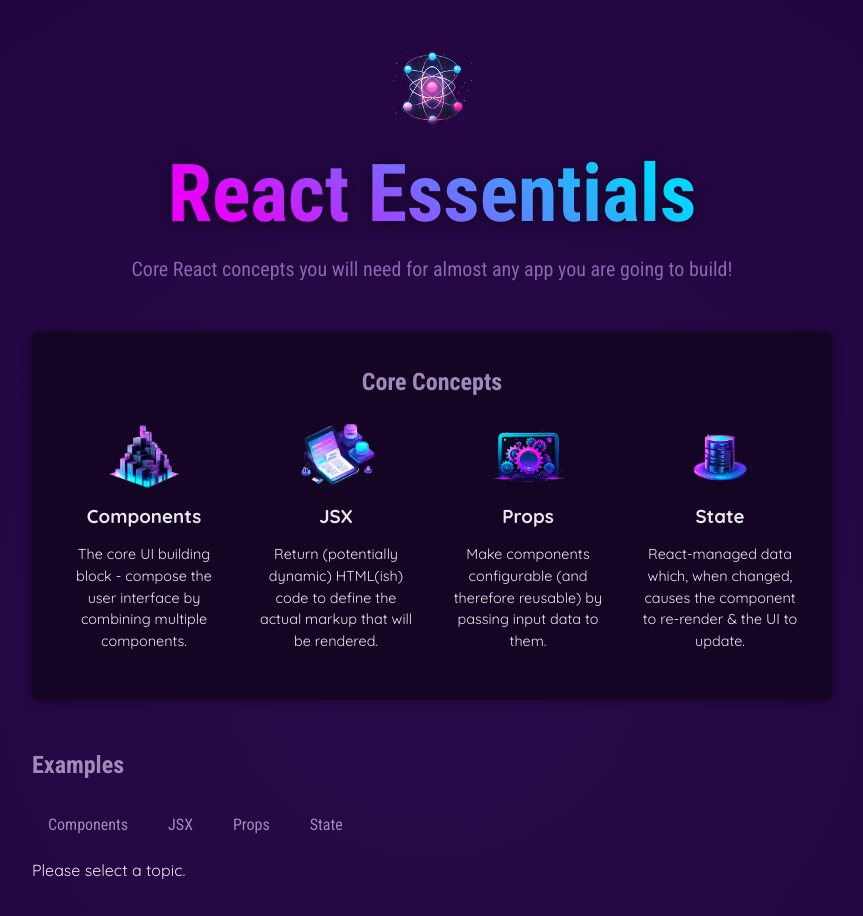
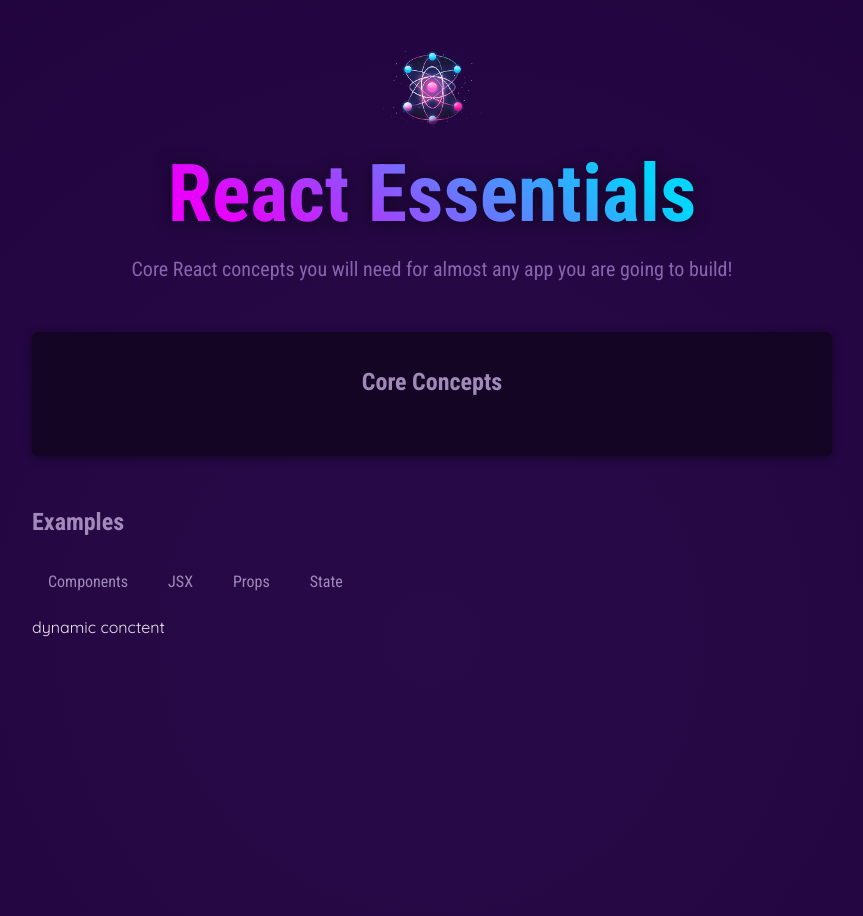
Before and after one commit to saloni24gupta/50daysproject4, a React (Vite) app in the folder 01-starting-project/: page / in a window 1280 px wide. Shown: the top 916 px of the page, without its empty margins (208-1071 px from the left). Built offline with nearby package versions, Linux system fonts and the light colour scheme.

Commit message:
customidentifier

```diff
--- a/01-starting-project/src/App.jsx
+++ b/01-starting-project/src/App.jsx
@@ -7,29 +7,16 @@
 import { EXAMPLES } from './data.js';
 
 function App() {
-  const [selectedTopic, setSelectedTopic] = useState();
+
 
   function handleSelect(selectedButton) {
     // selectedButton => 'components', 'jsx', 'props', 'state'
-    setSelectedTopic(selectedButton);
-    // console.log(selectedTopic);
+
+    console.log(selectedButton);
   }
 
-  console.log('APP COMPONENT EXECUTING');
 
-  let tabContent = <p>Please select a topic.</p>;
 
-  if (selectedTopic) {
-    tabContent = (
-      <div id="tab-content">
-        <h3>{EXAMPLES[selectedTopic].title}</h3>
-        <p>{EXAMPLES[selectedTopic].description}</p>
-        <pre>
-          <code>{EXAMPLES[selectedTopic].code}</code>
-        </pre>
-      </div>
-    );
-  }
 
   return (
     <div>
@@ -37,41 +24,27 @@
       <main>
         <section id="core-concepts">
           <h2>Core Concepts</h2>
-          <ul>
-            {CORE_CONCEPTS.map((conceptItem) => (
-              <CoreConcept key={conceptItem.title} {...conceptItem} />
-            ))}
-          </ul>
+
         </section>
         <section id="examples">
           <h2>Examples</h2>
           <menu>
-            <TabButton
-              isSelected={selectedTopic === 'components'}
-              onSelect={() => handleSelect('components')}
-            >
+            <TabButton onSelect={() => handleSelect('components')} >
               Components
+
             </TabButton>
-            <TabButton
-              isSelected={selectedTopic === 'jsx'}
-              onSelect={() => handleSelect('jsx')}
-            >
-              JSX
+            <TabButton onSelect={() => handleSelect('JSX')} >
+            JSX
             </TabButton>
-            <TabButton
-              isSelected={selectedTopic === 'props'}
-              onSelect={() => handleSelect('props')}
-            >
-              Props
+            <TabButton onSelect={() => handleSelect('pROPS')} >
+             Props
             </TabButton>
-            <TabButton
-              isSelected={selectedTopic === 'state'}
-              onSelect={() => handleSelect('state')}
-            >
+            <TabButton onSelect={() => handleSelect('State')} >
               State
             </TabButton>
+
           </menu>
-          {tabContent}
+         dynamic conctent
         </section>
       </main>
     </div>
--- a/01-starting-project/src/components/TabButton.jsx
+++ b/01-starting-project/src/components/TabButton.jsx
@@ -4,6 +4,7 @@
     <li>
       <button className={isSelected ? 'active' : undefined} onClick={onSelect}>
         {children}
+
       </button>
     </li>
   );
```
